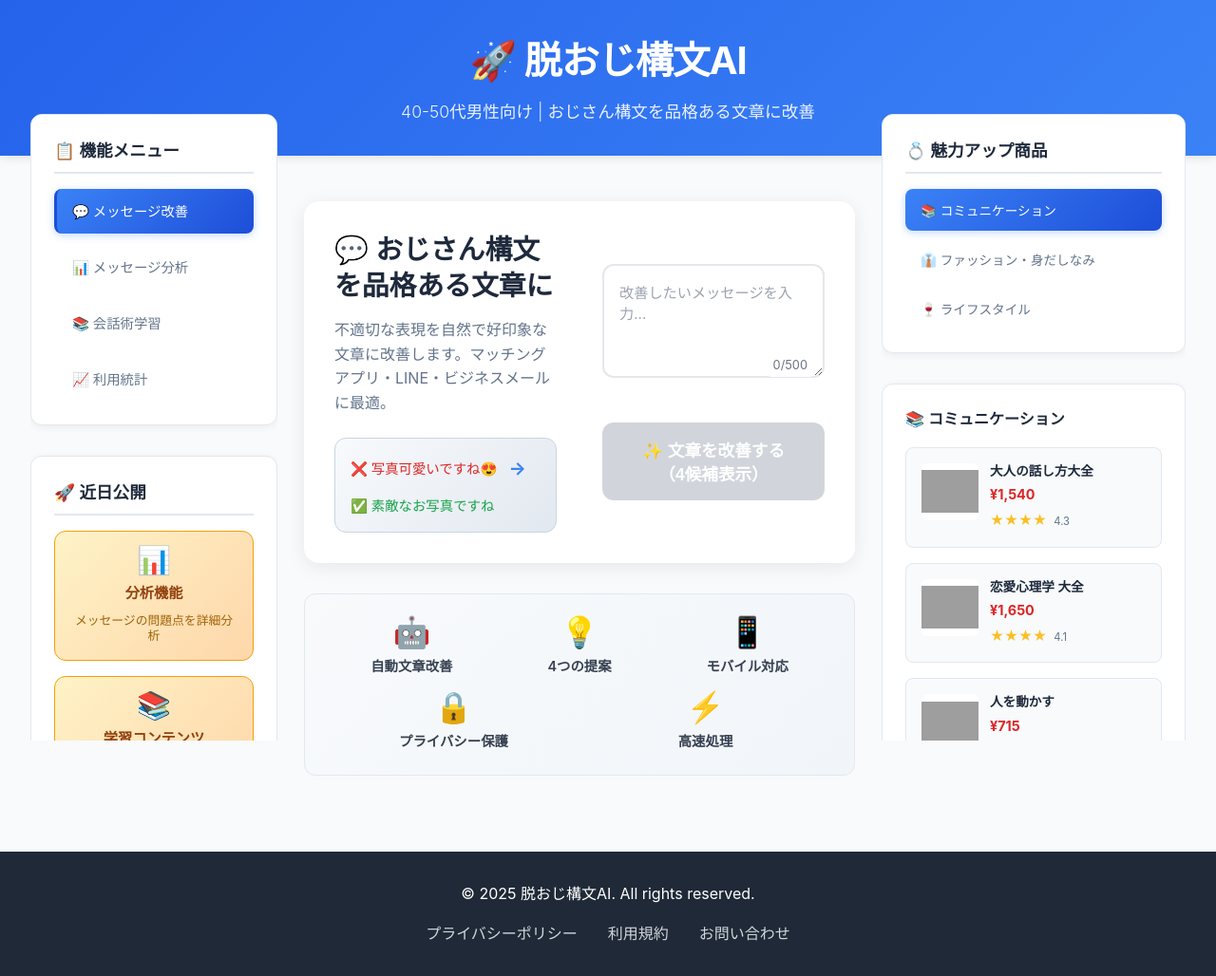
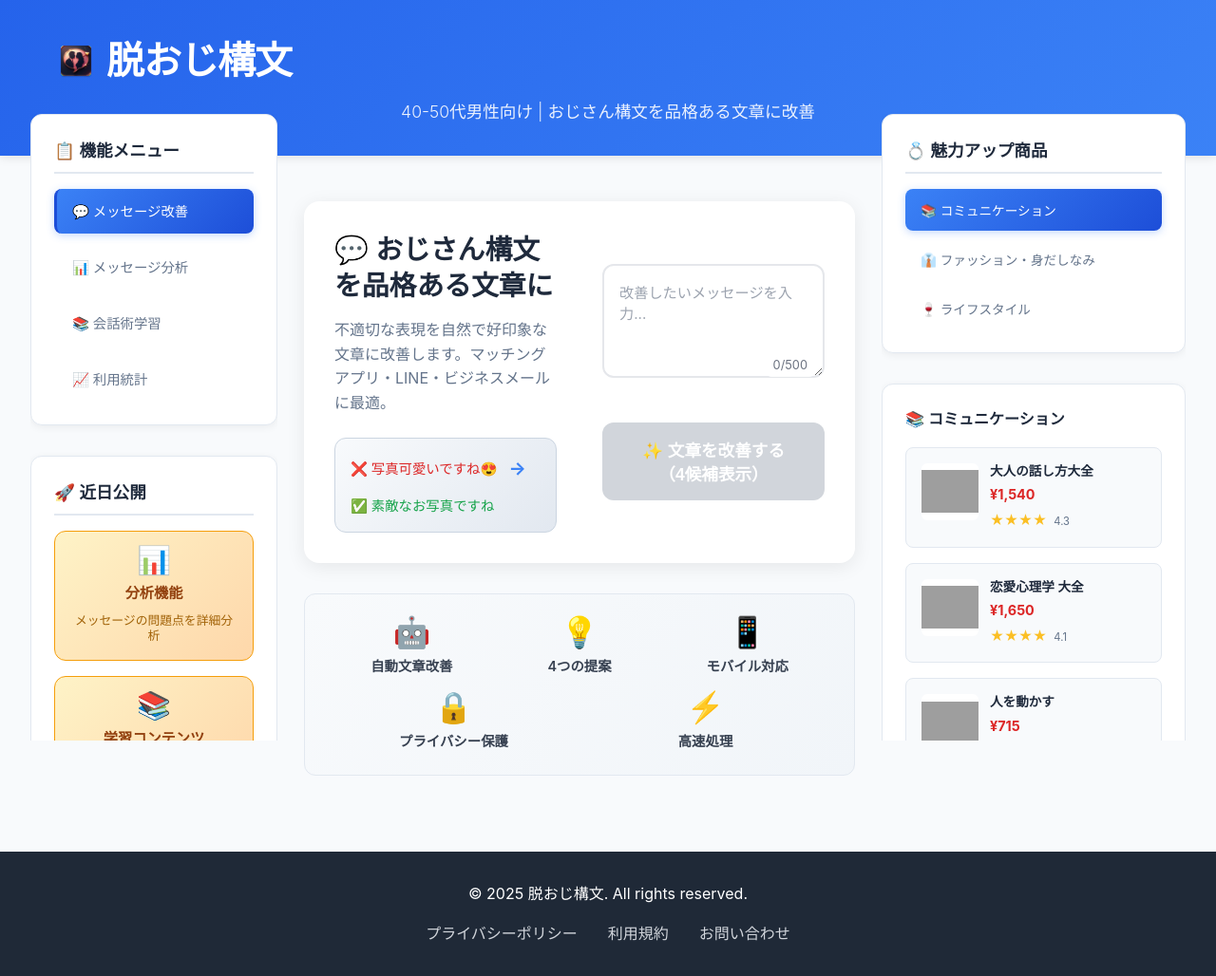
Before and after one commit to sironerit/datsuoji-pwa-site, a plain HTML site: page index.html in a window 1280 px wide. Shown: the whole page at 95% size. Drawn offline with Linux system fonts and the light colour scheme; grey boxes are pictures that could not be loaded.

Commit message:
Remove AI from titles and replace rocket emoji with app icon image - cleaner branding

```diff
--- a/index.html
+++ b/index.html
@@ -3,7 +3,7 @@
 <head>
     <meta charset="UTF-8">
     <meta name="viewport" content="width=device-width, initial-scale=1.0">
-    <title>脱おじ構文AI - おじさん構文を品格ある文章に改善</title>
+    <title>脱おじ構文 - おじさん構文を品格ある文章に改善</title>
 
     <!-- Content Security Policy -->
     <meta http-equiv="Content-Security-Policy" content="default-src 'self'; script-src 'self' https://pagead2.googlesyndication.com 'unsafe-inline'; connect-src 'self' https://generativelanguage.googleapis.com; style-src 'self' 'unsafe-inline'; img-src 'self' data: https:; font-src 'self'">
@@ -12,14 +12,14 @@
     <meta name="theme-color" content="#2563eb">
     <meta name="apple-mobile-web-app-capable" content="yes">
     <meta name="apple-mobile-web-app-status-bar-style" content="default">
-    <meta name="apple-mobile-web-app-title" content="脱おじ構文AI">
+    <meta name="apple-mobile-web-app-title" content="脱おじ構文">
 
     <!-- SEO Meta Tags -->
     <meta name="description" content="40-50代男性向け：おじさん構文を品格ある自然な文章に改善するツール。マッチングアプリやLINEメッセージを適切な表現に変換します。">
     <meta name="keywords" content="40代,50代,男性向け,おじさん構文,メッセージ改善,マッチングアプリ,LINE,文章添削,中年男性,コミュニケーション">
 
     <!-- Open Graph -->
-    <meta property="og:title" content="脱おじ構文AI">
+    <meta property="og:title" content="脱おじ構文">
     <meta property="og:description" content="40-50代男性向け：おじさん構文を品格ある文章に改善するツール">
     <meta property="og:type" content="website">
     <meta property="og:url" content="https://datsuoji.app">
@@ -43,7 +43,7 @@
     <!-- Header -->
     <header class="header">
         <div class="container">
-            <h1 class="logo">🚀 脱おじ構文AI</h1>
+            <h1 class="logo"><img src="icons/icon-192x192.png" alt="脱おじ構文" class="logo-icon"> 脱おじ構文</h1>
             <p class="tagline">40-50代男性向け | おじさん構文を品格ある文章に改善</p>
         </div>
     </header>
@@ -227,7 +227,7 @@
     <!-- Footer -->
     <footer class="footer">
         <div class="container">
-            <p>&copy; 2025 脱おじ構文AI. All rights reserved.</p>
+            <p>&copy; 2025 脱おじ構文. All rights reserved.</p>
             <div class="footer-links">
                 <a href="privacy.html">プライバシーポリシー</a>
                 <a href="terms.html">利用規約</a>
--- a/styles.css
+++ b/styles.css
@@ -56,6 +56,15 @@ body > * {
     font-weight: 700;
     margin-bottom: 0.5rem;
     letter-spacing: -0.025em;
+    display: flex;
+    align-items: center;
+    gap: 0.75rem;
+}
+
+.logo-icon {
+    width: 40px;
+    height: 40px;
+    border-radius: 8px;
 }
 
 .tagline {
```
Also changed, not shown: analysis.html (+4 -4 lines), manifest.json.
